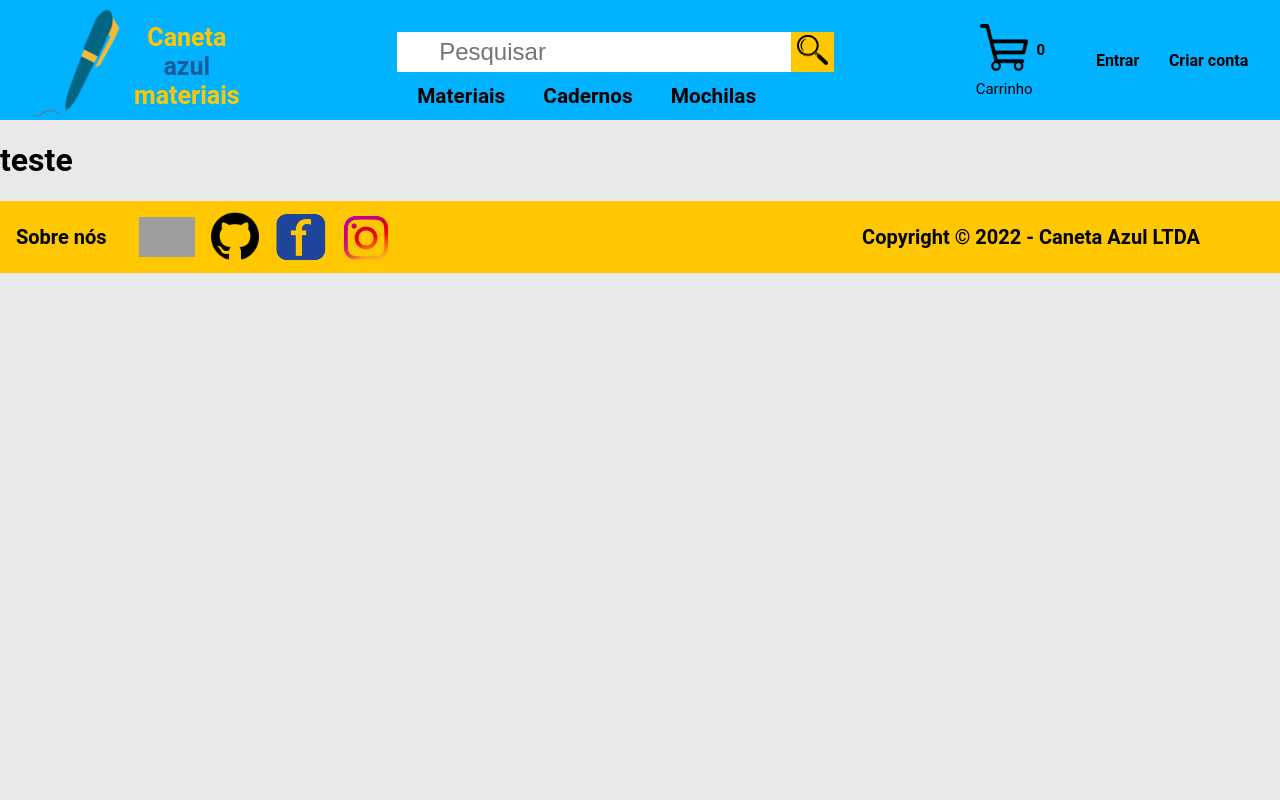
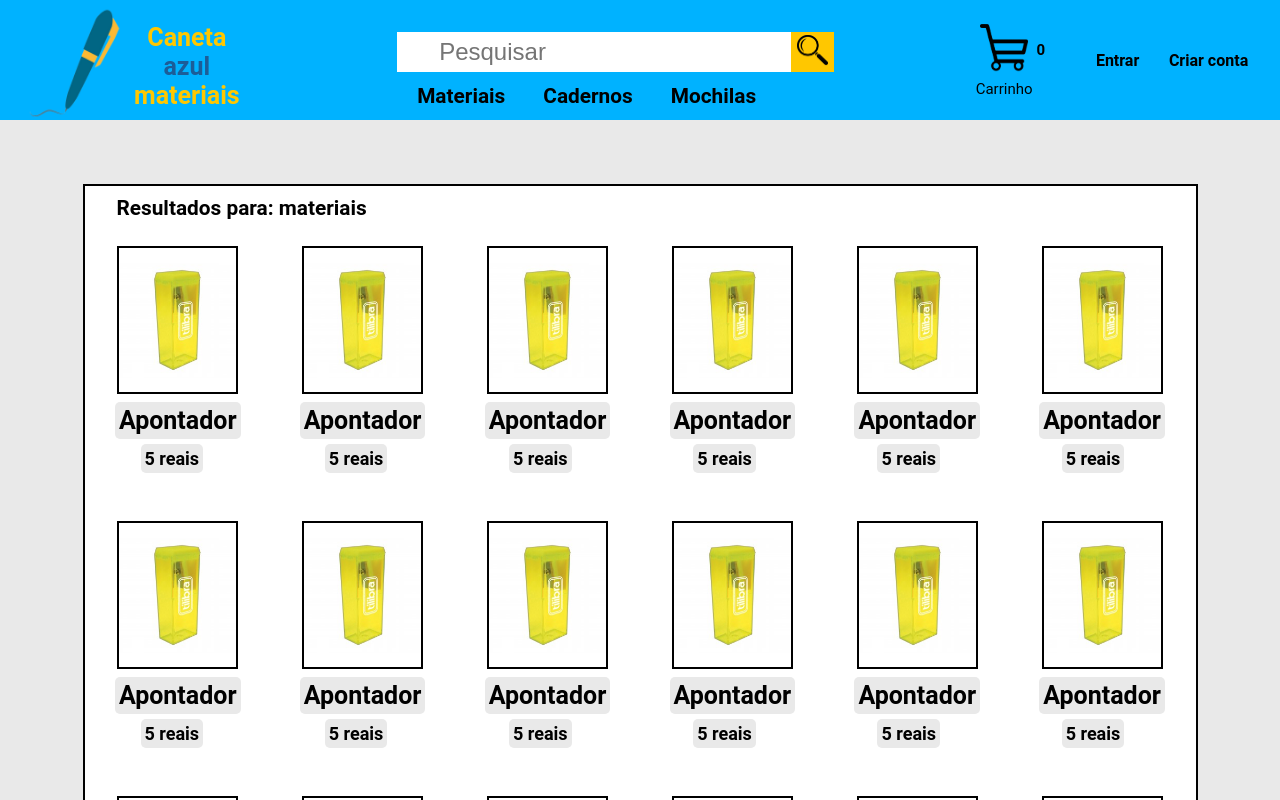
Before and after one commit to kalebhenrique/projeto-final-react, a React (Create React App) app: page /products in a window 1280 px wide. Shown: the top 800 px of the page. Built offline with nearby package versions, Linux system fonts and the light colour scheme; grey boxes are pictures that could not be loaded.

Commit message:
Products page created

```diff
--- /dev/null
+++ b/src/components/Categories/index.js
@@ -0,0 +1,16 @@
+import Results from '../Results/index.js'
+import { Container } from './styles.js'
+
+const Categories = () => {
+    return(
+        <Container>
+            <p>Resultados para: materiais</p>
+            <Results/>
+            <Results/>
+            <Results/>
+            <Results/>
+        </Container>
+    )
+}
+
+export default Categories
--- /dev/null
+++ b/src/components/Categories/styles.js
@@ -0,0 +1,14 @@
+import styled from 'styled-components'
+
+export const Container = styled.section`
+    max-width: 1115px;
+    border: solid 2px;
+    margin: 4rem auto;
+    background-color: white;
+
+    p {
+        margin: 10px 2rem;
+        font-weight: bold;
+        font-size: 1.3rem;
+    }
+`
--- /dev/null
+++ b/src/components/Results/index.js
@@ -0,0 +1,35 @@
+import ProductsCard from "../ProductsCard/index.js"
+import { Container } from './styles.js'
+
+const Results = () => {
+    return(
+        <Container>
+            <div>
+                <ProductsCard/>
+                <ProductsCard/>
+                <ProductsCard/>
+                <ProductsCard/>
+                <ProductsCard/>
+                <ProductsCard/>
+            </div>
+            <div id='name'>
+                <h1>Apontador</h1>
+                <h1>Apontador</h1>
+                <h1>Apontador</h1>
+                <h1>Apontador</h1>
+                <h1>Apontador</h1>
+                <h1>Apontador</h1>
+            </div>
+            <div id='price'>
+                <h2>5 reais</h2>
+                <h2>5 reais</h2>
+                <h2>5 reais</h2>
+                <h2>5 reais</h2>
+                <h2>5 reais</h2>
+                <h2>5 reais</h2>
+            </div>
+        </Container>
+    )
+}
+
+export default Results
--- /dev/null
+++ b/src/components/Results/styles.js
@@ -0,0 +1,38 @@
+import styled from 'styled-components'
+
+export const Container = styled.section`
+
+    p {
+        margin: 8px 2rem;
+        font-weight: bold;
+    }
+
+    div {
+        display : flex;
+        flex-direction: row;
+        margin-bottom: 0rem;
+    }
+
+    h1 {
+        border-radius: 5px;
+        padding: 4px;
+        background-color: #E9E9E9;
+        font-size: 25px;
+        max-width: 10rem;
+        display: flex;
+        flex-direction: row;
+        margin: 0.5rem 1.8rem 0.1rem 1.9rem
+    }
+
+    h2 {
+        background-color: #E9E9E9;
+        padding: 4px;
+        border-radius: 5px;
+        font-size: 18px;
+        max-width: 10rem;
+        display: flex;
+        flex-direction: row;
+        margin: 0.2rem 4.1rem 2rem 3.5rem
+    }
+
+`
--- a/src/pages/product_page/index.js
+++ b/src/pages/product_page/index.js
@@ -1,6 +1,10 @@
+import Categories from '../../components/Categories/index.js'
+
 const ProductPage = () => {
     return(
-        <h1>teste</h1>
+        <>
+            <Categories/>
+        </>
     )
 }
 
```
